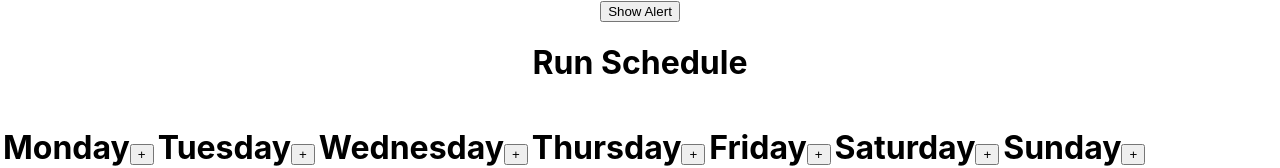
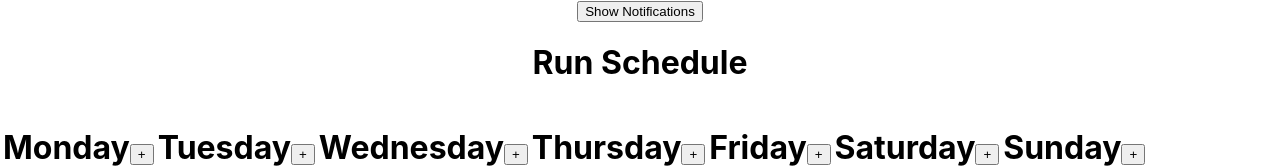
Before and after one commit to allisonglittle/running-schedule, a React (Create React App) app in the folder run-schedule-ui/: page / in a window 1280 px wide. Both pictures are taken after a click on the button "Close". Shown: the top 168 px of the page. Built offline with nearby package versions, Linux system fonts and the light colour scheme; no server answers.

Commit message:
Formatting alert

```diff
--- a/run-schedule-ui/src/components/NewFeatures.js
+++ b/run-schedule-ui/src/components/NewFeatures.js
@@ -7,7 +7,7 @@ function NewFeatures() {
 
     return (
       <>
-        <Alert show={show} variant="primary">
+        <Alert show={show} variant="Success">
           <Alert.Heading>New Features</Alert.Heading>
           <p>
             Click <button disabled={true}>+</button> by a day name to add a workout to the schedule.
@@ -20,7 +20,7 @@ function NewFeatures() {
           </div>
         </Alert>
 
-        {!show && <Button onClick={() => setShow(true)}>Show Alert</Button>}
+        {!show && <Button onClick={() => setShow(true)}>Show Notifications</Button>}
       </>
     );
 }
```
